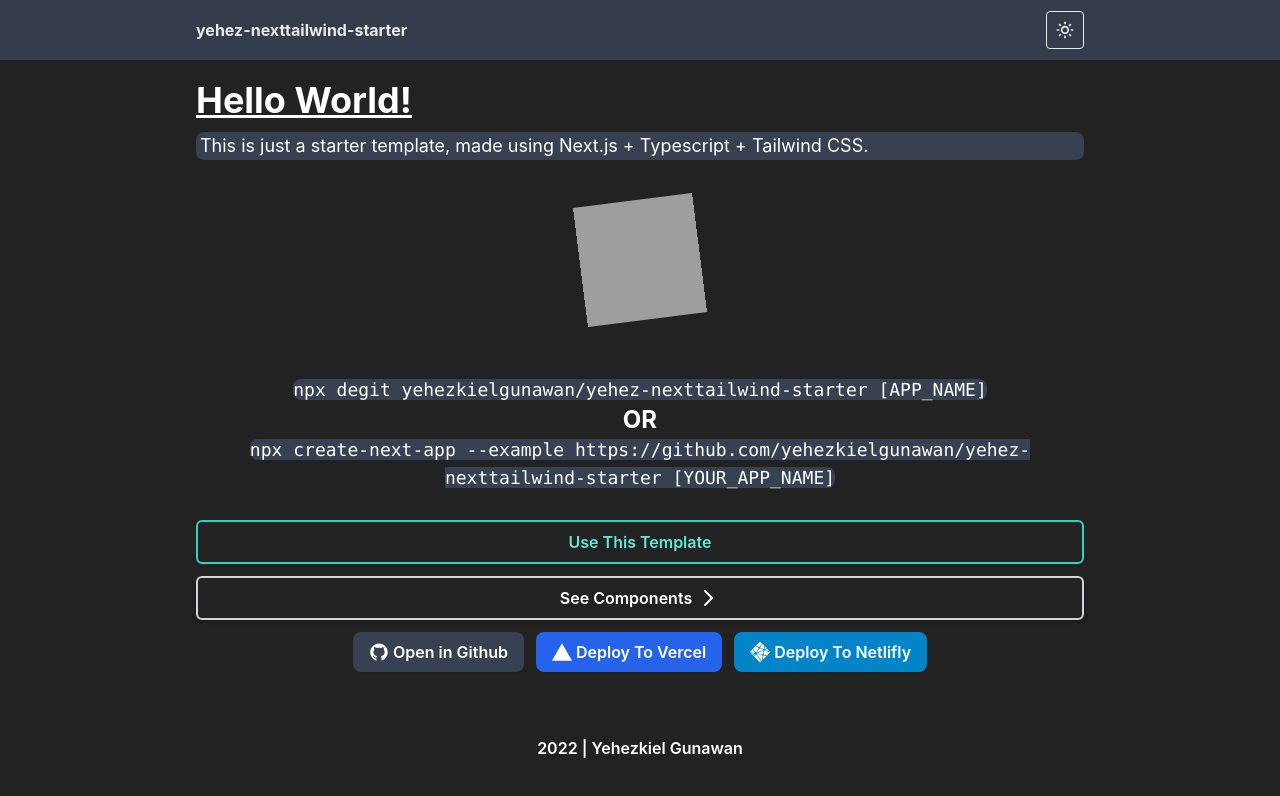
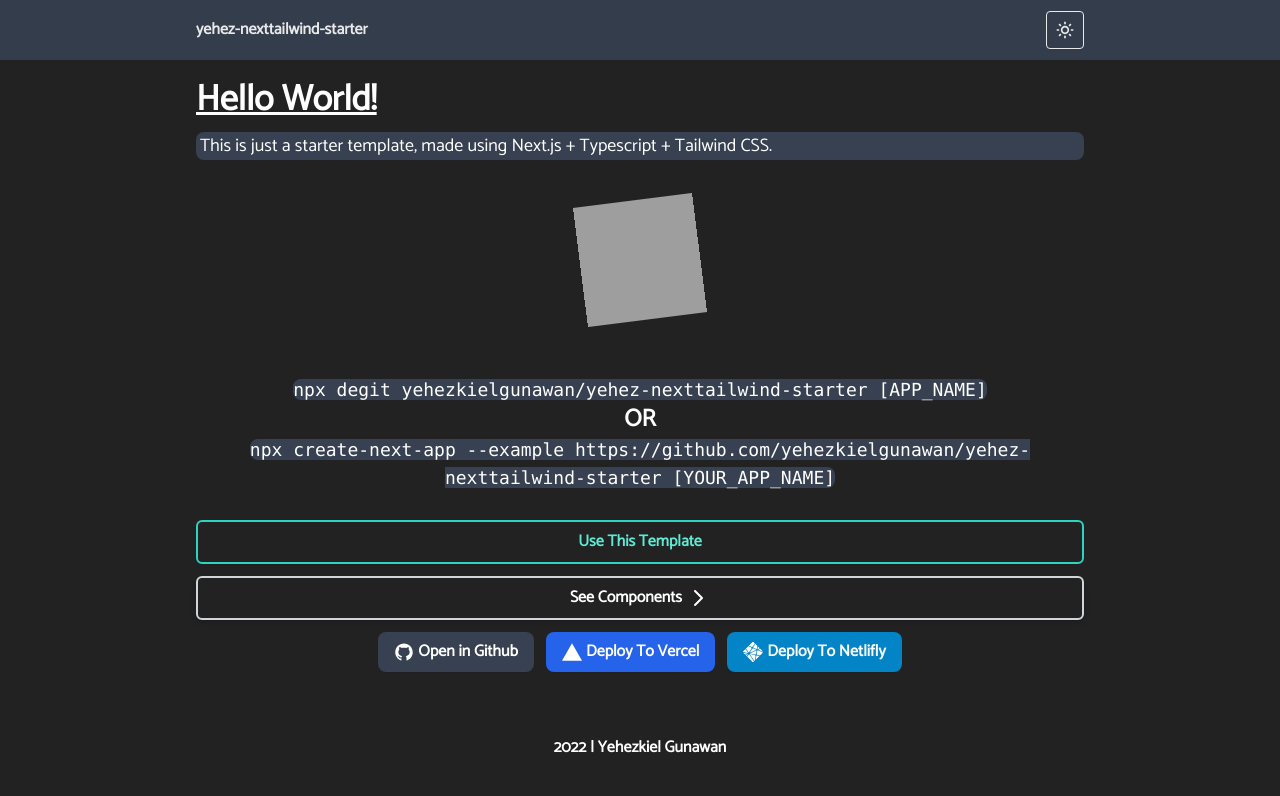
Before and after one commit to yehezkielgunawan/yehez-nexttailwind-starter, a Next.js app: page / in a window 1280 px wide. Shown: the top 796 px of the page. Built offline with nearby package versions, Linux system fonts and the light colour scheme; grey boxes are pictures that could not be loaded.

Commit message:
chore(tailwind.config and global.css): :lipstick: implement catamaran font family

```diff
--- a/src/pages/_app.tsx
+++ b/src/pages/_app.tsx
@@ -3,6 +3,7 @@ import { DefaultSeo } from "next-seo";
 import { ThemeProvider } from "next-themes";
 import type { AppProps } from "next/app";
 import Head from "next/head";
+import "@fontsource/catamaran";
 
 import defaultSEOConfig from "../../next-seo.config";
 
--- a/src/styles/globals.css
+++ b/src/styles/globals.css
@@ -30,7 +30,7 @@
 @layer base {
   /* inter var - latin */
   @font-face {
-    font-family: "Inter";
+    font-family: "Catamaran";
     font-style: normal;
     font-weight: 100 900;
     font-display: optional;
--- a/tailwind.config.js
+++ b/tailwind.config.js
@@ -16,7 +16,7 @@ module.exports = {
   theme: {
     extend: {
       fontFamily: {
-        primary: ["Inter", ...fontFamily.sans],
+        primary: ["Catamaran", ...fontFamily.sans],
       },
       colors: {
         primary: {
```
